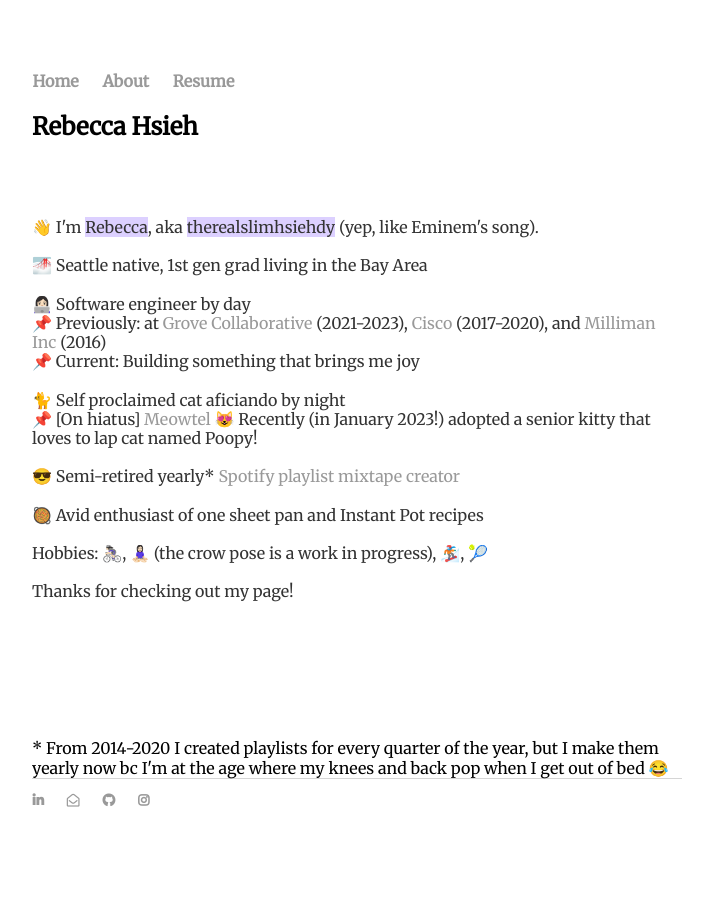
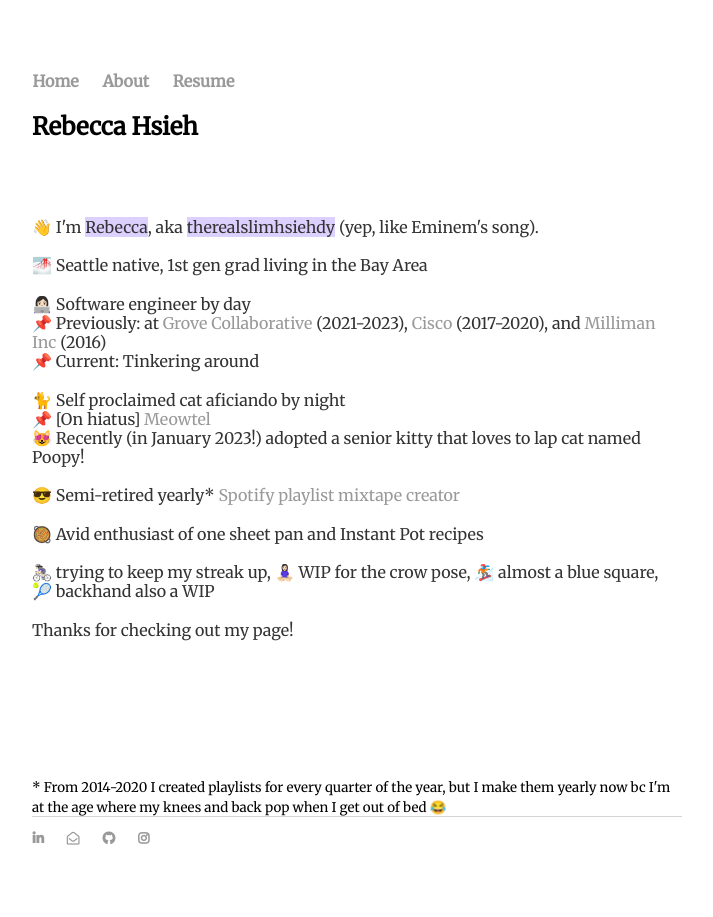
Before and after one commit to therealslimhsiehdy/therealslimhsiehdy.github.io, a Jekyll site: the page about/index.html, which Jekyll copies as it is, in a window 1280 px wide. Shown: the whole page, without its empty margins (283-996 px from the left). Built offline with Jekyll 4.4.1, drawn with Linux system fonts in a browser that asks for light colours; nearby versions of some CDN libraries.

Commit message:
Fix alignment and font

```diff
--- a/about/index.html
+++ b/about/index.html
@@ -38,14 +38,16 @@
 				<br>
 				👩🏻‍💻 Software engineer by day
 				<br>
-				📌 Previously: at <a HREF="www.grove.co/">Grove Collaborative</a> (2021-2023), <a HREF="https://www.cisco.com/">Cisco</a> (2017-2020), and <a HREF="https://www.milliman.com/en/">Milliman Inc</a> (2016)
+				📌 Previously: at <a HREF="www.grove.co/">Grove Collaborative</a> (2021-2023), <a HREF="https://www.cisco.com/">Cisco</a> (2017-2020),
+				and <a HREF="https://www.milliman.com/en/">Milliman Inc</a> (2016)
 				<br>
-				📌 Current: Building something that brings me joy</span>
+				📌 Current: Tinkering around</span>
 				<br>
 				<br>
 				🐈 Self proclaimed cat aficiando by night
 				<br>
 				📌 [On hiatus] <a HREF="https://meowtel.com/sitter/466343e722/">Meowtel</a></span>
+				<br>
 				😻 Recently (in January 2023!) adopted a senior kitty that loves to lap cat named Poopy!
 				<br>
 				<br>
@@ -55,7 +57,7 @@
 				🥘 Avid enthusiast of one sheet pan and Instant Pot recipes
 				<br>
 				<br>
-				Hobbies: 🚴🏻‍♀️, 🧘🏻‍♀️ (the crow pose is a work in progress), 🏂🏻, 🎾
+				🚴🏻‍♀️ trying to keep my streak up, 🧘🏻‍♀️ WIP for the crow pose, 🏂🏻 almost a blue square, 🎾 backhand also a WIP
 				<br>
 				<br>
 				Thanks for checking out my page!</p>
@@ -65,7 +67,7 @@
 				<br>
 				<br>
 				<br>
-				* From 2014-2020 I created playlists for every quarter of the year, but I make them yearly now bc I'm at the age where my knees and back pop when I get out of bed 😂
+				<small>* From 2014-2020 I created playlists for every quarter of the year, but I make them yearly now bc I'm at the age where my knees and back pop when I get out of bed 😂</small>
     		</div><!-- /.blurb -->
 		</div><!-- /.container -->
 		<footer>
```
